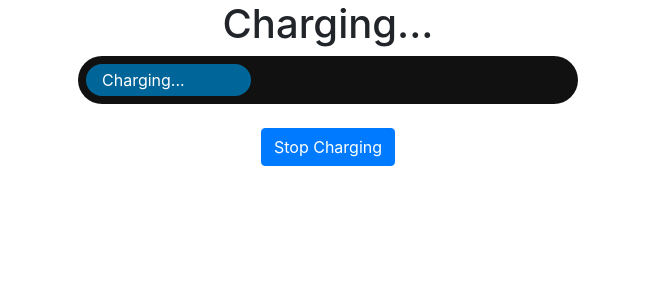
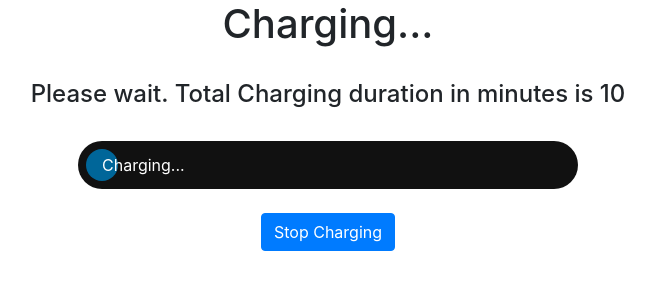
Before and after one commit to Spyros26/Flask-Project, a Flask app: template Project/echarge/frontend/templates/charging.html in a window 1280 px wide. Shown: the part 56-356 px from the top of the page, without its empty margins (312-967 px from the left). Run offline with Flask 2, Linux system fonts and the light colour scheme; the template is opened without the code that fills it: most values are stand-ins (such as "Sample title", 1, 10 or a date in 2020); parts of the project's set-up code (start-up, migrations or seed data) failed here and were passed over; some libraries are stand-ins or nearby versions.

Commit message:
Fix charging bar

```diff
--- a/Project/echarge/frontend/static/script.js
+++ b/Project/echarge/frontend/static/script.js
@@ -1,9 +1,10 @@
 const progressBar = document.getElementsByClassName('progress-bar')[0]
+var duration = parseFloat(document.getElementById('duration').innerHTML.substr(50))*60
 setInterval(() => {
   const computedStyle = getComputedStyle(progressBar)
   const width = parseFloat(computedStyle.getPropertyValue('--width')) || 0
-  progressBar.style.setProperty('--width', width + .1)
-  if (width == 100) {
-    //  window.location.href = "/charging";
+  progressBar.style.setProperty('--width', width + 2/duration)
+  if (width >= 100) {
+    //nothing
   }
 }, 20)
--- a/Project/echarge/frontend/static/styles.css
+++ b/Project/echarge/frontend/static/styles.css
@@ -25,7 +25,7 @@ body {
 	top: .5em;
 	bottom: .5em;
 	width: calc(var(--width, 0) * 1%);
-	min-width: 2rem;
+	min-width: 1.5rem;
 	max-width: calc(100% - 1em);
 	background-color: #069;
 	border-radius: 1em;
--- a/Project/echarge/frontend/templates/charging.html
+++ b/Project/echarge/frontend/templates/charging.html
@@ -1,8 +1,11 @@
 {% extends "base.html" %} {% block title %}Charging...{% endblock %}
 {% block content %}
 <h1 align="center">Charging...</h1>
+</br>
+<h4 align="center" id="duration">Please wait. Total Charging duration in minutes is {{ duration }}</h4>
+</br>
 <div align="center">
-  <div class="progress-bar" style="--width: 0" data-label="Charging..."></div>
+  <div class="progress-bar"  style="--width: 0" data-label="Charging..."></div>
 </div>
 <form method="POST">
   <br />
```
Also changed, not shown: Project/echarge/backend/views.py (+8 -2 lines), Project/echarge/Data.db.
